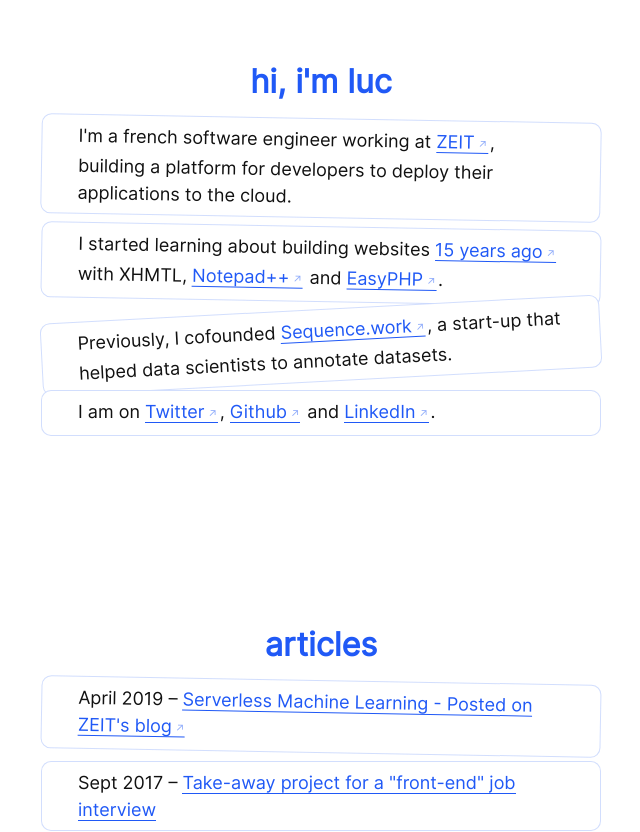
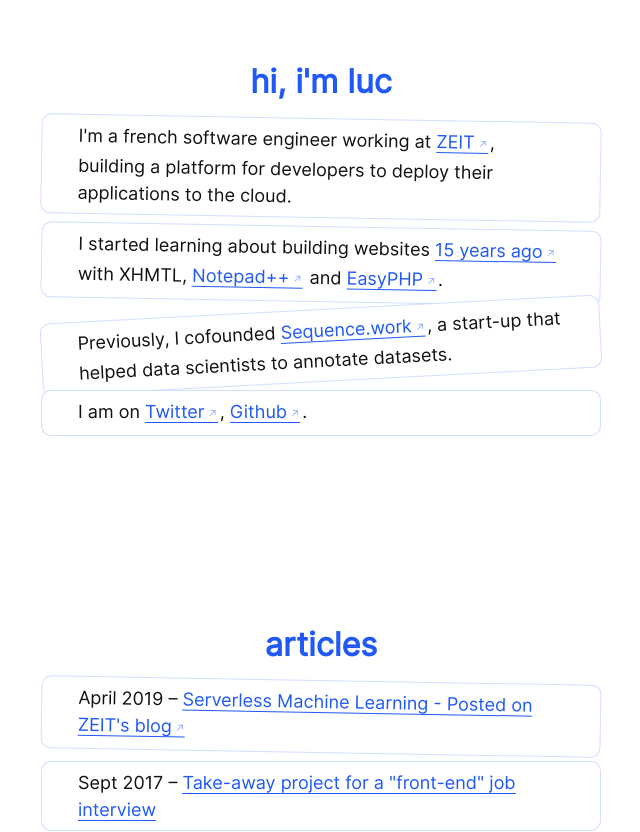
Before and after one commit to lucleray/luc.im, a Next.js app: page / in a window 1280 px wide. Shown: the top 832 px of the page, without its empty margins (9-649 px from the left). Built offline with nearby package versions, Linux system fonts and the light colour scheme.

Commit message:
remove linkedin link

```diff
--- a/pages/index.js
+++ b/pages/index.js
@@ -23,8 +23,7 @@ const Presentation = () => (
     </Card>
     <Card>
       I am on <A href="https://twitter.com/lucleray">Twitter</A>,{' '}
-      <A href="https://github.com/lucleray">Github</A> and{' '}
-      <A href="https://www.linkedin.com/in/lucleray/">LinkedIn</A>.
+      <A href="https://github.com/lucleray">Github</A>.
     </Card>
   </section>
 )
```
